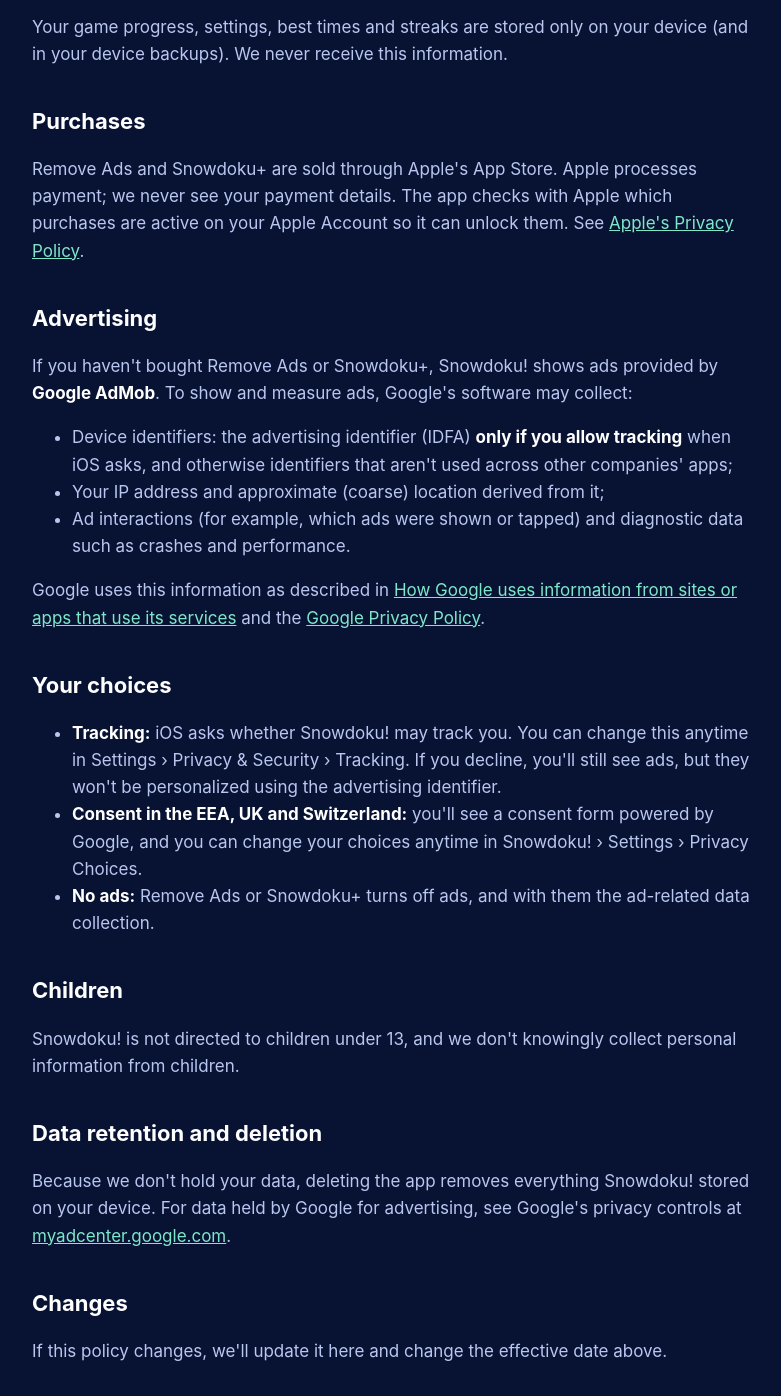
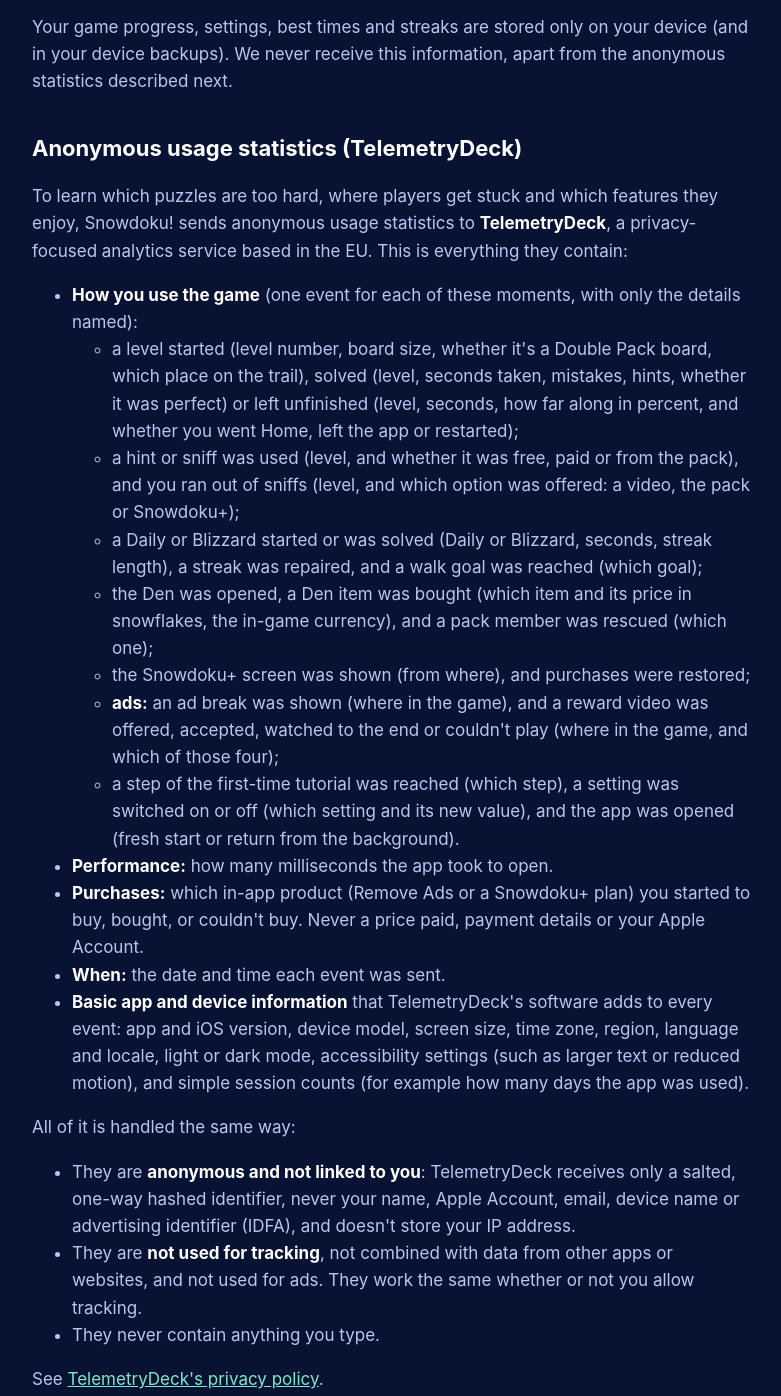
Before and after one commit to snowdoku/snowdoku.github.io, a plain HTML site: page privacy.html in a window 1280 px wide. Shown: the part 383-1779 px from the top of the page, without its empty margins (248-1029 px from the left). Drawn offline with Linux system fonts and the light colour scheme.

Commit message:
Snowdoku! website update

```diff
--- a/privacy.html
+++ b/privacy.html
@@ -10,7 +10,7 @@
 <body>
 <main>
   <header><a href="/"><img src="icon.png" alt="Snowdoku! home"></a><h1>Privacy Policy</h1></header>
-  <p class="muted">Effective September 26, 2026</p>
+  <p class="muted">Effective September 27, 2026</p>
 
   <p>This policy explains what information the Snowdoku! app ("Snowdoku!", "we", "us") handles and why.
   Snowdoku! is published by DYNSELL LLC. The short version: <strong>we don't have accounts, and we don't collect your
@@ -18,7 +18,48 @@
 
   <h2>Information stored on your device</h2>
   <p>Your game progress, settings, best times and streaks are stored only on your device (and in your device backups).
-  We never receive this information.</p>
+  We never receive this information, apart from the anonymous statistics described next.</p>
+
+  <h2>Anonymous usage statistics (TelemetryDeck)</h2>
+  <p>To learn which puzzles are too hard, where players get stuck and which features they enjoy, Snowdoku! sends
+  anonymous usage statistics to <strong>TelemetryDeck</strong>, a privacy-focused analytics service based in the EU.
+  This is everything they contain:</p>
+  <ul>
+    <li><strong>How you use the game</strong> (one event for each of these moments, with only the details named):
+      <ul>
+        <li>a level started (level number, board size, whether it's a Double Pack board, which place on the trail),
+        solved (level, seconds taken, mistakes, hints, whether it was perfect) or left unfinished (level, seconds,
+        how far along in percent, and whether you went Home, left the app or restarted);</li>
+        <li>a hint or sniff was used (level, and whether it was free, paid or from the pack), and you ran out of sniffs
+        (level, and which option was offered: a video, the pack or Snowdoku+);</li>
+        <li>a Daily or Blizzard started or was solved (Daily or Blizzard, seconds, streak length), a streak was repaired,
+        and a walk goal was reached (which goal);</li>
+        <li>the Den was opened, a Den item was bought (which item and its price in snowflakes, the in-game currency), and a pack member
+        was rescued (which one);</li>
+        <li>the Snowdoku+ screen was shown (from where), and purchases were restored;</li>
+        <li><strong>ads:</strong> an ad break was shown (where in the game), and a reward video was offered, accepted,
+        watched to the end or couldn't play (where in the game, and which of those four);</li>
+        <li>a step of the first-time tutorial was reached (which step), a setting was switched on or off (which setting
+        and its new value), and the app was opened (fresh start or return from the background).</li>
+      </ul></li>
+    <li><strong>Performance:</strong> how many milliseconds the app took to open.</li>
+    <li><strong>Purchases:</strong> which in-app product (Remove Ads or a Snowdoku+ plan) you started to buy, bought,
+    or couldn't buy. Never a price paid, payment details or your Apple Account.</li>
+    <li><strong>When:</strong> the date and time each event was sent.</li>
+    <li><strong>Basic app and device information</strong> that TelemetryDeck's software adds to every event:
+    app and iOS version, device model, screen size, time zone, region, language and locale, light or dark mode,
+    accessibility settings (such as larger text or reduced motion), and simple session counts (for example how many
+    days the app was used).</li>
+  </ul>
+  <p>All of it is handled the same way:</p>
+  <ul>
+    <li>They are <strong>anonymous and not linked to you</strong>: TelemetryDeck receives only a salted, one-way hashed identifier, never your name,
+    Apple Account, email, device name or advertising identifier (IDFA), and doesn't store your IP address.</li>
+    <li>They are <strong>not used for tracking</strong>, not combined with data from other apps or websites, and not used for ads.
+    They work the same whether or not you allow tracking.</li>
+    <li>They never contain anything you type.</li>
+  </ul>
+  <p>See <a href="https://telemetrydeck.com/privacy/">TelemetryDeck's privacy policy</a>.</p>
 
   <h2>Purchases</h2>
   <p>Remove Ads and Snowdoku+ are sold through Apple's App Store. Apple processes payment; we never see your payment details.
@@ -50,7 +91,8 @@
   <p>Snowdoku! is not directed to children under 13, and we don't knowingly collect personal information from children.</p>
 
   <h2>Data retention and deletion</h2>
-  <p>Because we don't hold your data, deleting the app removes everything Snowdoku! stored on your device.
+  <p>Because we don't hold your personal data, deleting the app removes everything Snowdoku! stored on your device.
+  The anonymous usage statistics can't be linked back to you, so there's nothing in them to look up or delete.
   For data held by Google for advertising, see Google's privacy controls at <a href="https://myadcenter.google.com">myadcenter.google.com</a>.</p>
 
   <h2>Changes</h2>
```
Also changed, not shown: icon.png.
